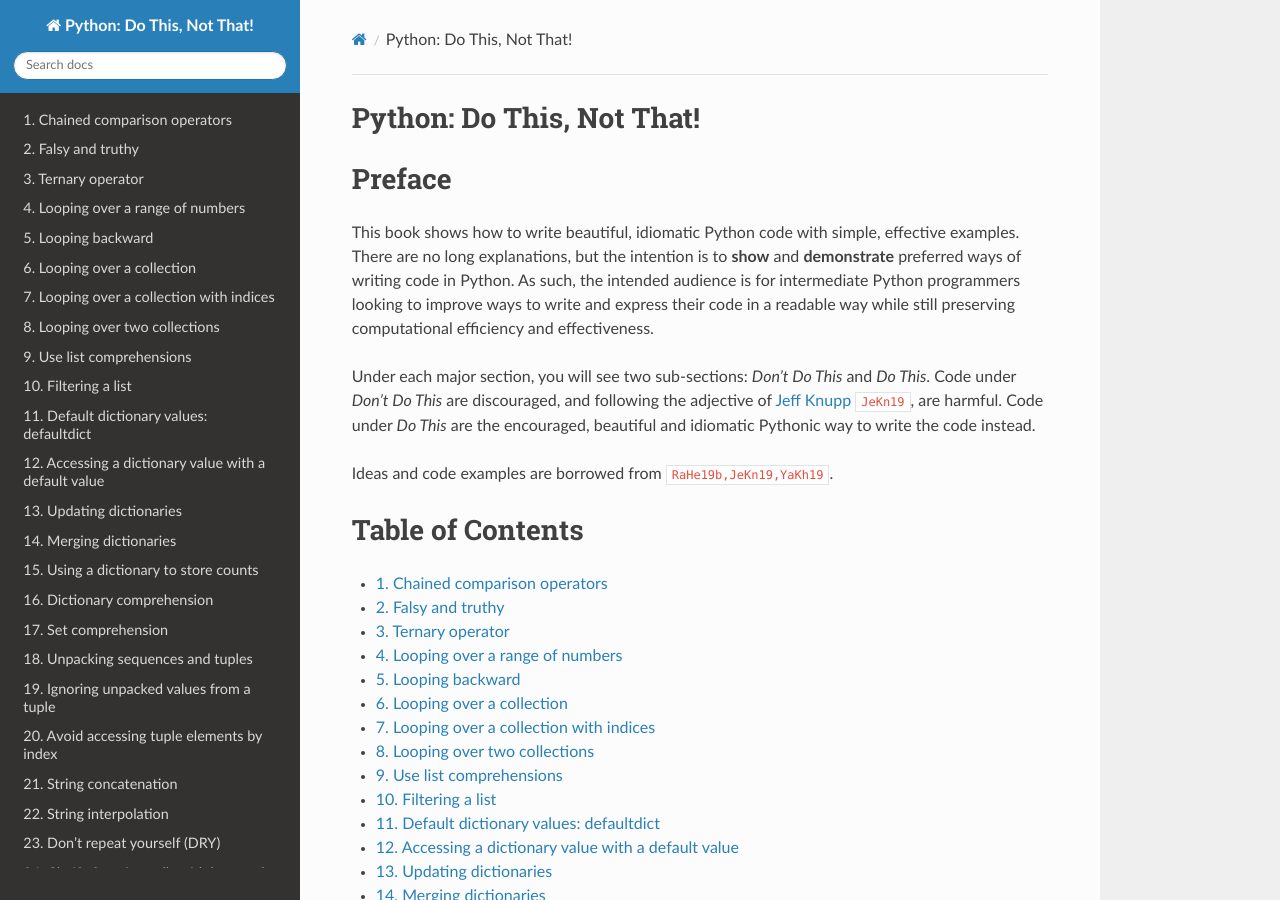
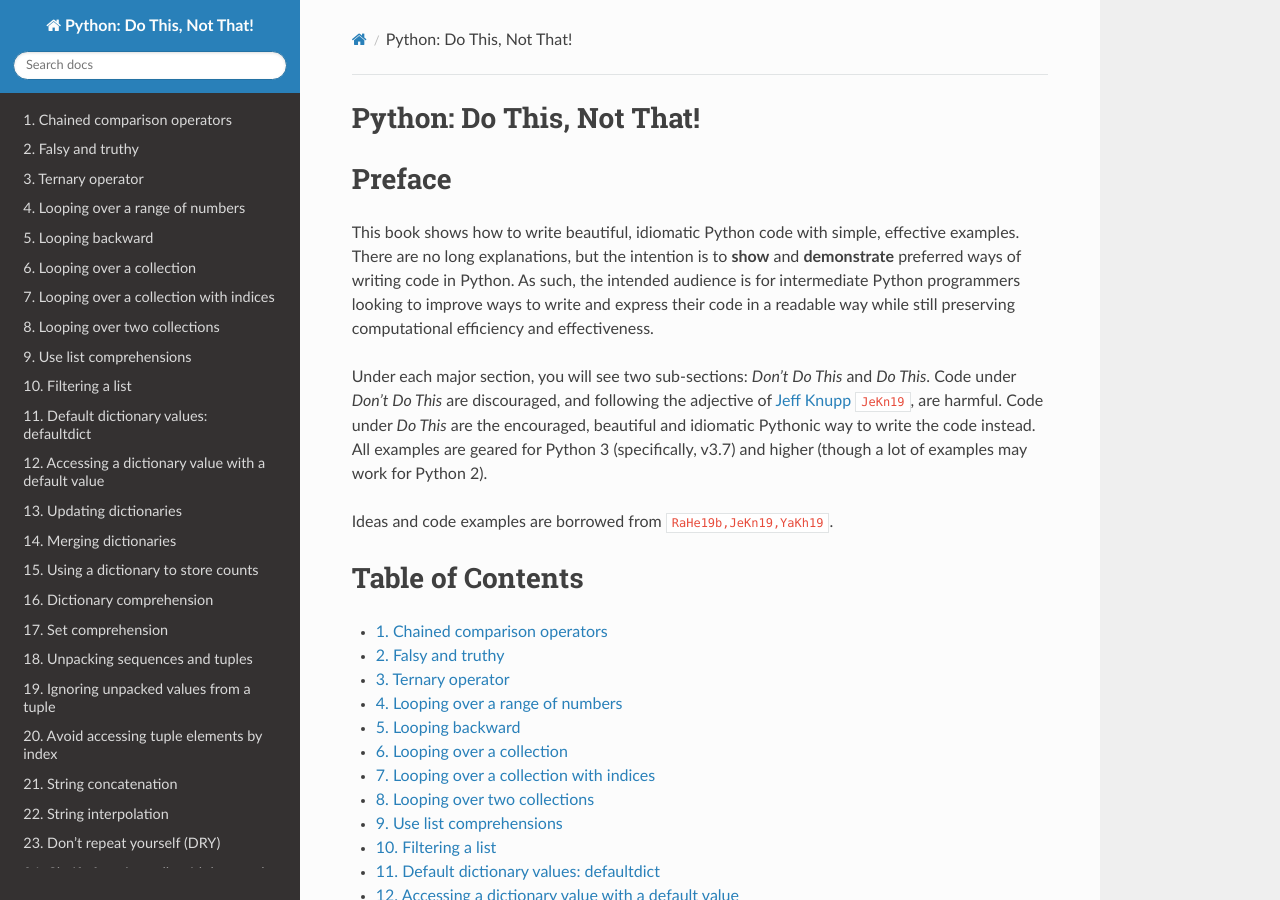
Before and after one commit to oneoffcoder/python-dothis, a Sphinx documentation site: the page built from source/index.rst, in a window 1280 px wide and 900 px high. Built offline with Sphinx 7.4.7 and the Read the Docs theme 2.0.0, drawn with Linux system fonts in a browser that asks for light colours; cross-references to code outside the pages are shown as plain code.

Commit message:
add python version expectation

```diff
--- a/source/index.rst
+++ b/source/index.rst
@@ -27,7 +27,7 @@ Preface
 
 This book shows how to write beautiful, idiomatic Python code with simple, effective examples. There are no long explanations, but the intention is to **show** and **demonstrate** preferred ways of writing code in Python. As such, the intended audience is for intermediate Python programmers looking to improve ways to write and express their code in a readable way while still preserving computational efficiency and effectiveness.
 
-Under each major section, you will see two sub-sections: `Don't Do This` and `Do This`. Code under `Don't Do This` are discouraged, and following the adjective of |JeffKnupp_Link| :cite:`JeKn19`, are harmful. Code under `Do This` are the encouraged, beautiful and idiomatic Pythonic way to write the code instead.
+Under each major section, you will see two sub-sections: `Don't Do This` and `Do This`. Code under `Don't Do This` are discouraged, and following the adjective of |JeffKnupp_Link| :cite:`JeKn19`, are harmful. Code under `Do This` are the encouraged, beautiful and idiomatic Pythonic way to write the code instead. All examples are geared for Python 3 (specifically, v3.7) and higher (though a lot of examples may work for Python 2).
 
 Ideas and code examples are borrowed from :cite:`RaHe19b,JeKn19,YaKh19`.
 
```
